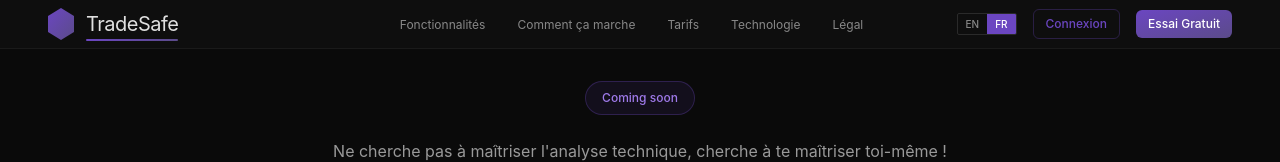
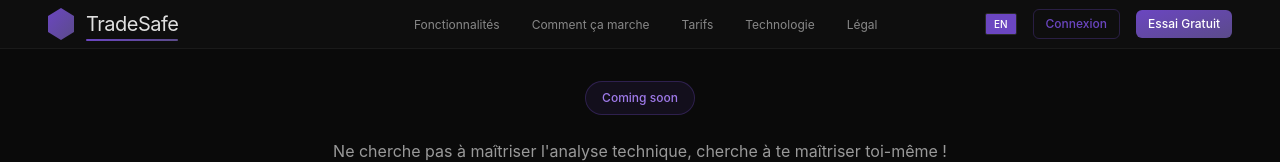
Before and after one commit to Trade-Safe/tradesafe-landing, a Next.js app: page /fr in a window 1280 px wide. Shown: the top 162 px of the page. Built offline with nearby package versions, Linux system fonts and the light colour scheme.

Commit message:
feat: temporarily disable FR language switcher

```diff
--- a/components/LanguageSwitcher.tsx
+++ b/components/LanguageSwitcher.tsx
@@ -1,46 +1,21 @@
 'use client'
 
-import { usePathname, useRouter } from 'next/navigation'
-
 export default function LanguageSwitcher() {
-  const pathname = usePathname()
-  const router = useRouter()
-
-  // Détermine la langue actuelle basée sur l'URL
-  const currentLang = pathname.startsWith('/fr') ? 'fr' : 'en'
-
-  const switchLanguage = (lang: 'en' | 'fr') => {
-    if (lang === 'en') {
-      // Retour à la racine pour EN
-      router.push('/')
-    } else {
-      // Navigation vers /fr
-      router.push('/fr')
-    }
-  }
-
   return (
     <div className="flex items-center gap-0 border border-[#2a2a2a] rounded-sm overflow-hidden">
       <button
-        onClick={() => switchLanguage('en')}
-        className={`px-2 py-0.5 text-[10px] font-medium transition-all ${
-          currentLang === 'en'
-            ? 'bg-primary text-white'
-            : 'bg-transparent text-[#888] hover:text-[#e0e0e0]'
-        }`}
+        className="px-2 py-0.5 text-[10px] font-medium bg-primary text-white transition-all"
       >
         EN
       </button>
+      {/* FR temporairement désactivé
       <button
-        onClick={() => switchLanguage('fr')}
-        className={`px-2 py-0.5 text-[10px] font-medium transition-all ${
-          currentLang === 'fr'
-            ? 'bg-primary text-white'
-            : 'bg-transparent text-[#888] hover:text-[#e0e0e0]'
-        }`}
+        onClick={() => window.location.href = '/fr'}
+        className="px-2 py-0.5 text-[10px] font-medium bg-transparent text-[#888] hover:text-[#e0e0e0] transition-all"
       >
         FR
       </button>
+      */}
     </div>
   )
 }
```
